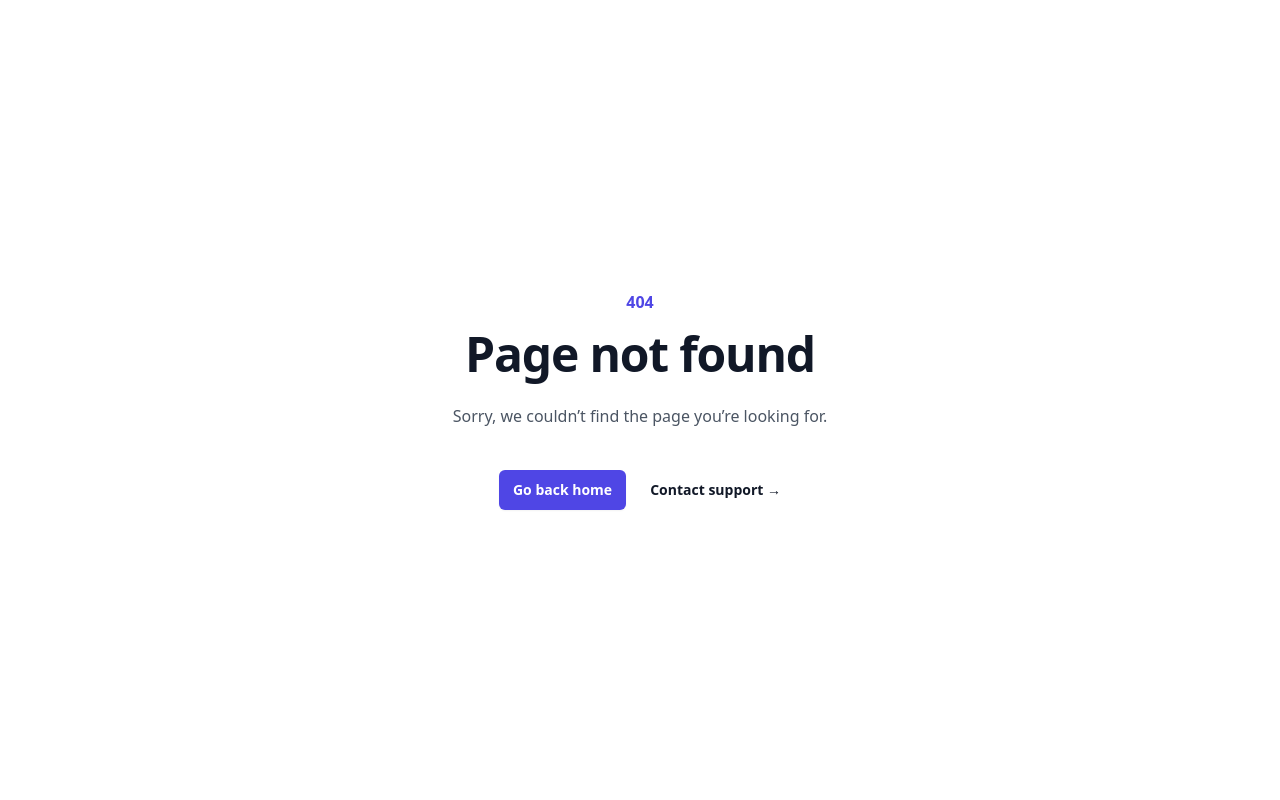
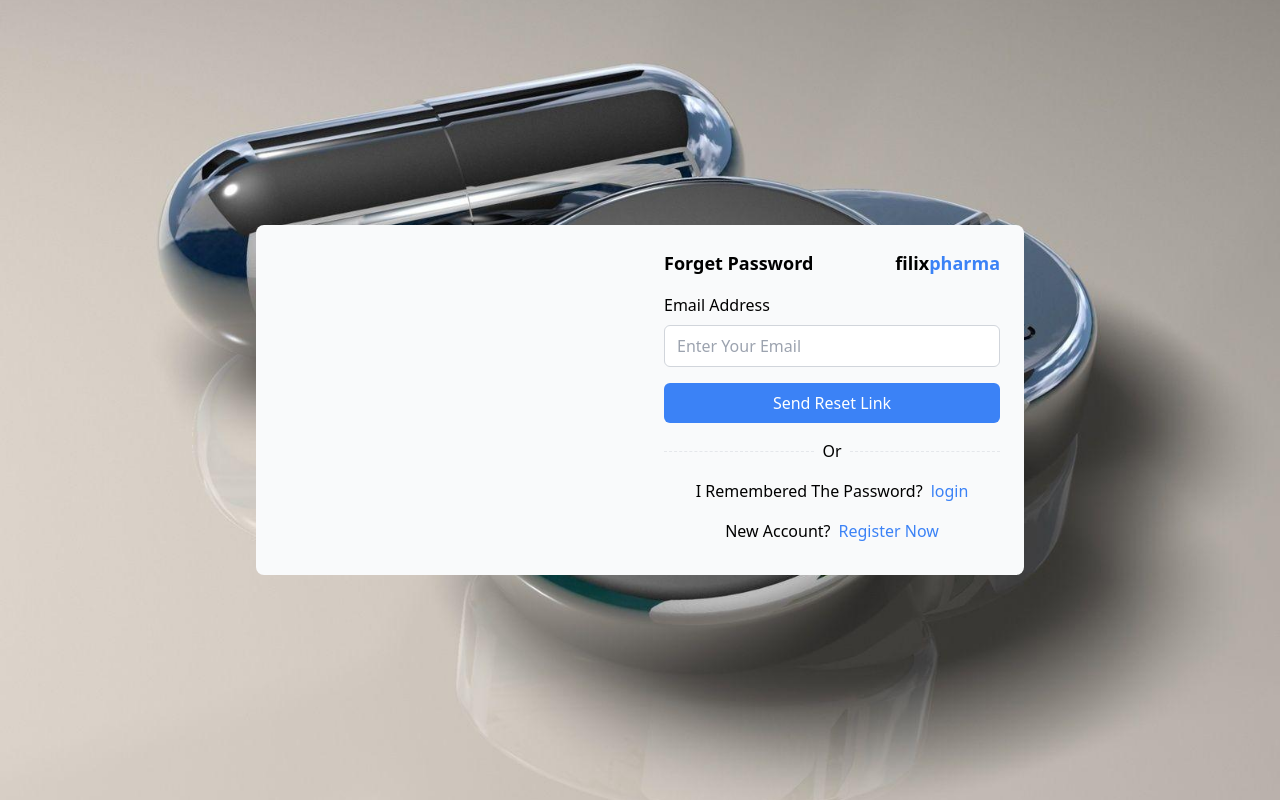
Before and after one commit to Brhyancodes/alx-project-0x13-setup, a React (Vite) app in the folder client/: page /forgetpw in a window 1280 px wide. Before the commit this address had no page. Built offline with nearby package versions, Linux system fonts and the light colour scheme.

Commit message:
authentnication page perfectly done!

```diff
--- a/client/src/main.tsx
+++ b/client/src/main.tsx
@@ -25,7 +25,7 @@ const router = createBrowserRouter([
     element: <RegisterPage />,
   },
   {
-    path: "/passwordreset",
+    path: "/forgetpw",
     element: <PasswordRecoveryForm />,
   },
   {
--- a/client/src/pages/Contact.tsx
+++ b/client/src/pages/Contact.tsx
@@ -5,6 +5,7 @@ import { MdEmail } from "react-icons/md";
 import { TbClockHour3 } from "react-icons/tb";
 import Navbar from "../components/Navbar";
 import Footer from "../components/Footer";
+import FAQSection from "../components/FAQ";
 
 const contactInfo = [
   {
@@ -14,9 +15,20 @@ const contactInfo = [
   },
   {
     label: "Phone",
-    value: "+1 (234) 567-8900",
+    value: "+251952040506",
     icon: <FaPhoneAlt className="text-green-600" />,
   },
+  {
+    label: "Phone",
+    value: "+251901125691",
+    icon: <FaPhoneAlt className="text-green-600" />,
+  },
+  {
+    label: "Phone",
+    value: "+251909680259",
+    icon: <FaPhoneAlt className="text-green-600" />,
+  },
+
   {
     label: "Email",
     value: "example@example.com",
@@ -141,6 +153,7 @@ const Contact: React.FC = () => {
           </div>
         </div>
       </section>
+      <FAQSection />
       <Footer/>
     </>
   );
--- a/client/src/pages/auth/forgetpw.tsx
+++ b/client/src/pages/auth/forgetpw.tsx
@@ -3,8 +3,8 @@ import { z } from "zod";
 import { zodResolver } from "@hookform/resolvers/zod";
 import { useForm } from "react-hook-form";
 import { useNavigate } from "react-router-dom";
-import myImage from "../../assets/samuel-kwabena-ansong-cs4icPeWFJY-unsplash.jpg";
-import bgImage from "../../assets/samuel-kwabena-ansong-cs4icPeWFJY-unsplash.jpg";
+import myImage from "../../assets/wp1931665-pharmacy-wallpapers.jpg";
+import bgImage from "../../assets/wp1931665-pharmacy-wallpapers.jpg";
 
 // password recovery form using Zod
 const passwordRecoverySchema = z.object({
@@ -57,29 +57,30 @@ const PasswordRecoveryForm: React.FC = () => {
     navigate("/login");
   };
   const handleNewAccount = () => {
-    navigate("/register");
+    navigate("/registration");
   };
 
   return (
     <>
       <div
-        className="flex justify-center items-center w-screen h-screen "
+        className="flex justify-center items-center w-screen h-screen p-4 md:p-0"
         style={{
           backgroundImage: `url(${bgImage})`,
           backgroundSize: "cover",
           backgroundPosition: "center",
         }}
       >
-        <div className="bg-gray-50 rounded-lg pl-2  pr-6 mb-4 w-full max-w-3xl  flex flex-col md:flex-row sm:flex-row">
+        <div className="bg-gray-50 rounded-lg p-4 md:p-6 w-full max-w-3xl flex flex-col md:flex-row items-center">
+          {/* Hidden image on smaller screens */}
           <div
-            className="md:w-1/2  sm:w-1/3 bg-cover bg-center hidden md:block sm:block mr-8 rounded-lg py-4 ml-none mb-2  mt-2 pt-4 pb-4"
+            className="w-full md:w-1/2 h-48 md:h-auto bg-cover bg-center hidden md:block rounded-lg"
             style={{ backgroundImage: `url(${myImage})` }}
           ></div>
 
-          <div className="flex-1 ">
-            <div className="flex-1 flex justify-between items-center ">
-              <h2 className="font-bold mb-4 ">Forget Password</h2>
-              <h2 className="font-bold mb-4 ">
+          <div className="flex-1 w-full md:ml-6">
+            <div className="flex justify-between items-center mb-4">
+              <h2 className="font-bold text-lg">Forget Password</h2>
+              <h2 className="font-bold text-lg">
                 filix<span className="text-blue-500">pharma</span>
               </h2>
             </div>
@@ -90,9 +91,9 @@ const PasswordRecoveryForm: React.FC = () => {
                 will receive an Email in {timer} seconds.
               </div>
             ) : (
-              <form onSubmit={handleSubmit(onSubmit)}>
-                <div className="mb-4 ">
-                  <label htmlFor="email" className="block font-medium mb-2 ">
+              <form onSubmit={handleSubmit(onSubmit)} className="w-full">
+                <div className="mb-4">
+                  <label htmlFor="email" className="block font-medium mb-2">
                     Email Address
                   </label>
                   <input
@@ -117,7 +118,7 @@ const PasswordRecoveryForm: React.FC = () => {
 
                 <button
                   type="submit"
-                  className={`bg-blue-500 hover:bg-green-600 text-white font-medium py-2 px-4 w-full rounded-md transition-colors  ${
+                  className={`bg-blue-500 hover:text-blue-700 text-white font-medium py-2 px-4 w-full rounded-md transition-colors ${
                     loading ? "cursor-not-allowed opacity-50" : ""
                   }`}
                   disabled={loading}
@@ -126,27 +127,27 @@ const PasswordRecoveryForm: React.FC = () => {
                 </button>
 
                 {error && <div className="text-red-500 mt-4">{error}</div>}
-                <div className="flex mt-3">
-                  <hr className="w-1/2 mt-2 border-dashed"></hr>
-                  <p className="text-center">Or</p>
-                  <hr className="w-1/2 mt-2 border-dashed"></hr>
+                <div className="flex items-center my-4">
+                  <hr className="w-1/2 border-dashed" />
+                  <p className="text-center mx-2">Or</p>
+                  <hr className="w-1/2 border-dashed" />
                 </div>
 
-                <div className="mt-2 text-center flex">
+                <div className="mt-4 text-center flex justify-center">
                   <p className="text-left">I Remembered The Password? </p>
                   <button
                     type="button"
-                    className="text-blue-500 hover:text-green-600 font-medium ml-2"
+                    className="text-blue-500 hover:text-blue-700 font-medium ml-2"
                     onClick={handleForgotPassword}
                   >
                     login
                   </button>
                 </div>
-                <div className="mt-4 mb-2 text-center flex">
-                  <p className="text-center">New Account?</p>
+                <div className="mt-4 mb-2 text-center flex justify-center">
+                  <p className="text-left">New Account?</p>
                   <button
                     type="button"
-                    className="text-blue-500 hover:text-green-600 font-medium ml-2 "
+                    className="text-blue-500 hover:text-blue-700 font-medium ml-2"
                     onClick={handleNewAccount}
                   >
                     Register Now
--- a/client/src/pages/auth/login.tsx
+++ b/client/src/pages/auth/login.tsx
@@ -1,13 +1,11 @@
-
 import { Link, useNavigate } from 'react-router-dom';
-import backgroundImage from '../../assets/samuel-kwabena-ansong-cs4icPeWFJY-unsplash.jpg';
+import backgroundImage from '../../assets/wp1931665-pharmacy-wallpapers.jpg';
 import { zodResolver } from '@hookform/resolvers/zod';
-import photo from '../../assets/samuel-kwabena-ansong-cs4icPeWFJY-unsplash.jpg';
+import photo from '../../assets/wp1931665-pharmacy-wallpapers.jpg';
 import { z } from "zod";
 import { useForm } from 'react-hook-form';
-import { SubmitHandler } from 'react-hook-form';
-import { FieldValues } from 'react-hook-form';
-import { FieldError } from 'react-hook-form';
+import { SubmitHandler, FieldValues, FieldError } from 'react-hook-form';
+import PasswordRecoveryForm from './forgetpw';
 
 const loginSchema = z.object({
   email: z.string().email('Invalid email address'),
@@ -19,28 +17,31 @@ const LoginPage = () => {
   const { register, handleSubmit, formState: { errors } } = useForm({
     resolver: zodResolver(loginSchema),
   });
+
   const onSubmit: SubmitHandler<FieldValues> = async () => {
     navigate('/login');
   };
 
+  const handleForgotPassword = () => {
+    navigate('/forgetpw');
+  };
+
   return (
-    <div className="h-screen w-screen flex justify-center items-center bg-[url('../images/bg-auth.jpg')] relative bg-cover bg-top after:absolute after:inset-0 after:bg-black/50 after:-z-10"
+    <div className="h-screen w-screen flex justify-center items-center bg-cover bg-top relative"
       style={{
         backgroundImage: `url(${backgroundImage})`,
         backgroundColor: 'rgba(0, 0, 0, 1)',
         backgroundSize: 'cover',
       }}
     >
-    <div className="xl:w-1/2 md:w-3/4 w-full m-8 whitespace-nowrap">
+      <div className="xl:w-1/2 md:w-3/4 w-full m-8">
         <div className="flex bg-white overflow-hidden rounded-xl p-2">
-            <div className="md:w-1/2 lg:block hidden p-2 rounded-xl bg-center md:block overflow-hidden"
-            style={{  backgroundImage: `url(${photo})`,
-
+          <div className="md:w-1/2 lg:block hidden p-2 rounded-xl bg-center overflow-hidden"
+            style={{
+              backgroundImage: `url(${photo})`,
               backgroundRepeat: 'no-repeat',
               backgroundPosition: 'center',
-            position: 'relative',
               backgroundSize: 'cover',
-
             }}>
           </div>
           <div className="lg:w-1/2 w-full">
@@ -52,11 +53,8 @@ const LoginPage = () => {
                 </a>
               </div>
               <form onSubmit={handleSubmit(onSubmit)}>
-
                 <div className="mb-4">
-              <label htmlFor="email" className="block text-base font-semibold text-gray-700 mb-2">
-                Email
-              </label>
+                  <label htmlFor="email" className="block text-base font-semibold text-gray-700 mb-2">Email</label>
                   <input
                     type="email"
                     id="email"
@@ -67,9 +65,7 @@ const LoginPage = () => {
                   {errors.email && (<p className="text-red-500">{(errors.email as FieldError).message}</p>)}
                 </div>
                 <div className="mb-4">
-              <label htmlFor="password" className="block text-base font-semibold text-gray-700 mb-2">
-                Password
-              </label>
+                  <label htmlFor="password" className="block text-base font-semibold text-gray-700 mb-2">Password</label>
                   <input
                     type="password"
                     id="password"
@@ -84,6 +80,13 @@ const LoginPage = () => {
                   className="mb-2 w-full bg-blue-500 hover:bg-blue-700 text-white font-bold py-2 px-4 rounded focus:outline-none"
                 >
                   Login
+                </button>
+                <button
+                  type="button"
+                  onClick={handleForgotPassword}
+                  className="mb-2 w-full bg-gray-300 hover:bg-gray-400 text-gray-700 font-bold py-2 px-4 rounded focus:outline-none"
+                >
+                  Forgot Password?
                 </button>
               </form>
               <div className="flex items-center my-4">
--- a/client/src/pages/auth/logout.tsx
+++ b/client/src/pages/auth/logout.tsx
@@ -1,6 +1,6 @@
 import { Link } from 'react-router-dom';
-import backgroundImage from '../../assets/samuel-kwabena-ansong-cs4icPeWFJY-unsplash.jpg';
-import photo from '../../assets/samuel-kwabena-ansong-cs4icPeWFJY-unsplash.jpg';
+import backgroundImage from '../../assets/wp1931665-pharmacy-wallpapers.jpg';
+import photo from '../../assets/wp1931665-pharmacy-wallpapers.jpg';
 const LogoutPage = () => {
     return (
       <main>
--- a/client/src/pages/auth/register.tsx
+++ b/client/src/pages/auth/register.tsx
@@ -1,7 +1,7 @@
 import { Link, useNavigate } from 'react-router-dom';
-import backgroundImage from '../../assets/samuel-kwabena-ansong-cs4icPeWFJY-unsplash.jpg';
+import backgroundImage from '../../assets/wp1931665-pharmacy-wallpapers.jpg';
 import { zodResolver } from '@hookform/resolvers/zod';
-import photo from '../../assets/samuel-kwabena-ansong-cs4icPeWFJY-unsplash.jpg';
+import photo from '../../assets/wp1931665-pharmacy-wallpapers.jpg';
 import { z } from "zod";
 import { useForm } from 'react-hook-form';
 import { SubmitHandler } from 'react-hook-form';
--- a/client/src/pages/home/Home.tsx
+++ b/client/src/pages/home/Home.tsx
@@ -2,7 +2,6 @@ import Navbar from "../../components/Navbar";
 import Footer from "../../components/Footer";
 import Featured from "../../components/Featured";
 import About from "../../components/About";
-import FAQSection from "../../components/FAQ";
 import Testimonials from "../../components/Testimonials";
 import Hero from "../../components/Hero";
 
@@ -17,7 +16,6 @@ export default function App() {
       <Featured />
       <About />
       <Testimonials />
-      <FAQSection />
       <Footer />
     </>
   );
```
Also changed, not shown: client/src/assets/wp1931665-pharmacy-wallpapers.jpg (added), client/src/assets/wp1931858-pharmacy-wallpapers.jpg (added). Lines whose indentation alone changed are shown as unchanged.
